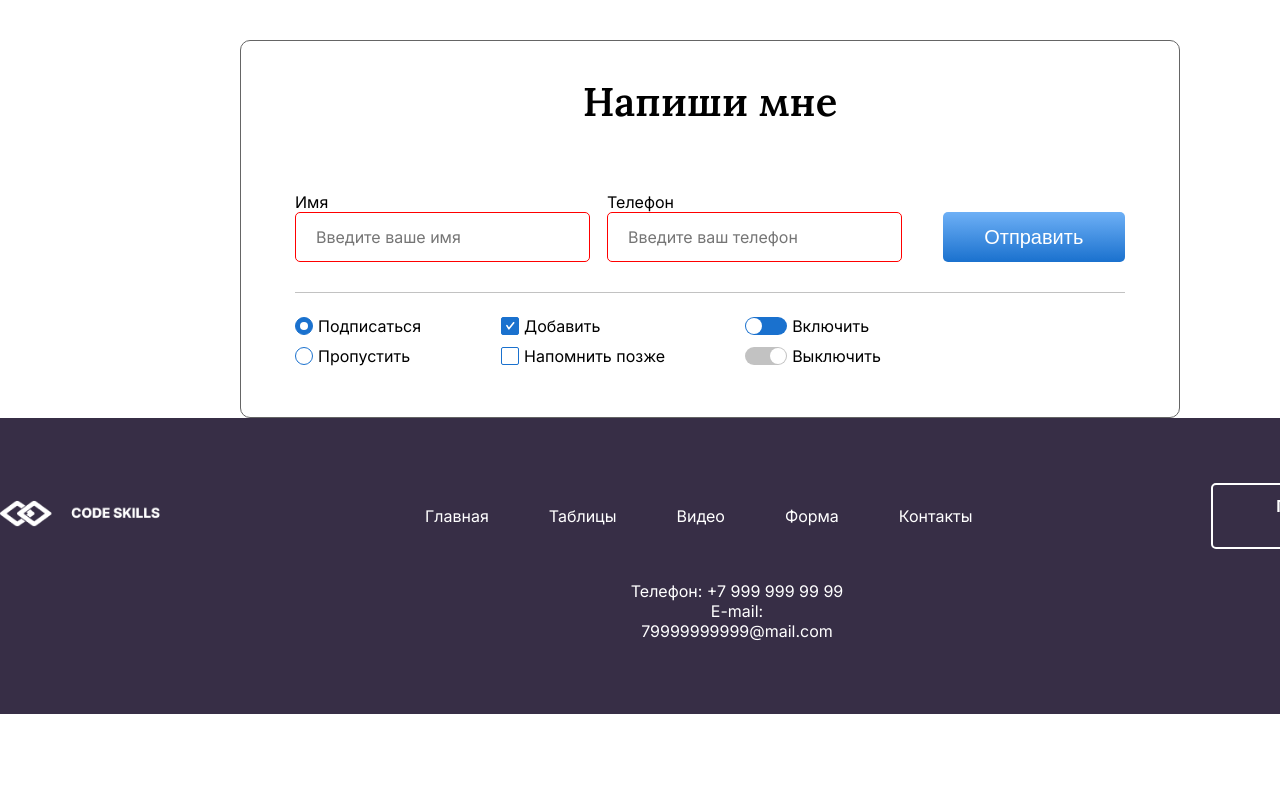
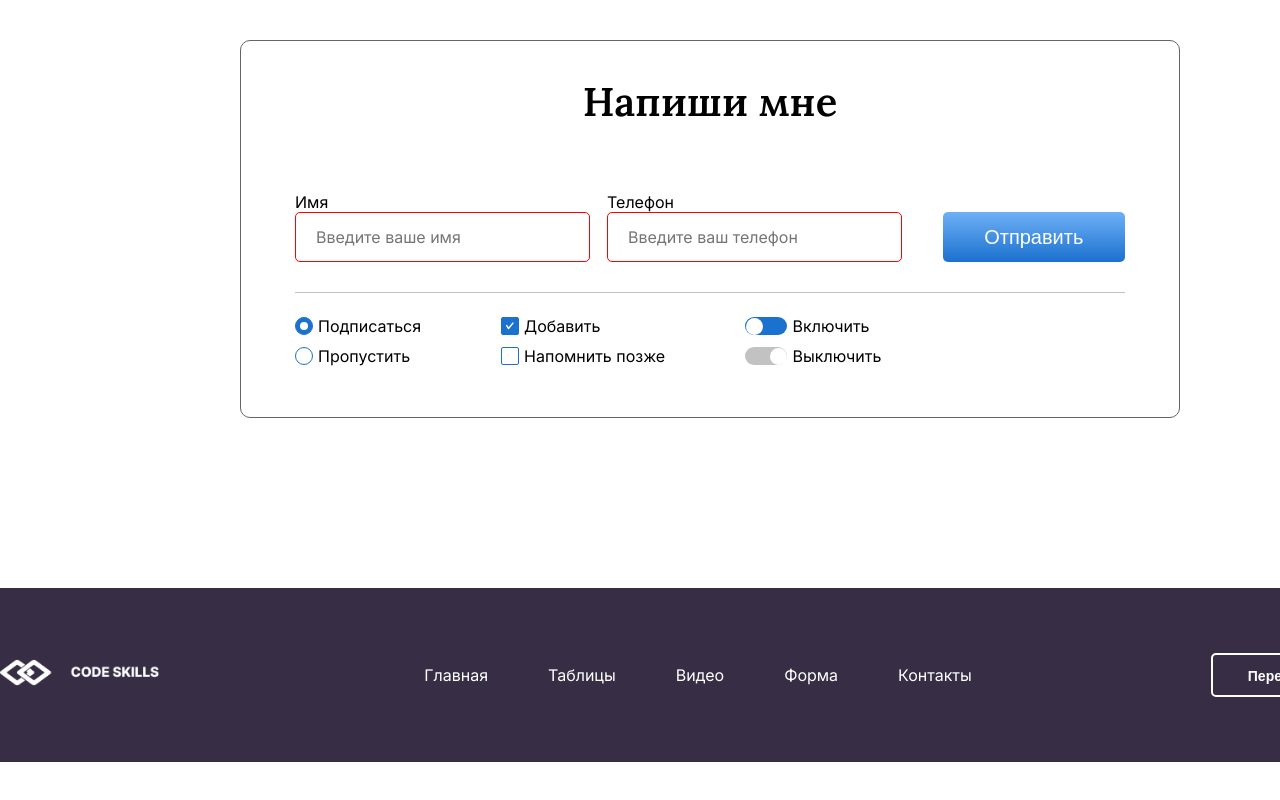
Before and after one commit to F1ex000/Module2less7, a plain HTML site: page index.html in a window 1280 px wide. Shown: the part 2203-3003 px from the top of the page. After the commit the page ends 2965 px from the top, so only its background shows below. Drawn offline with Linux system fonts and the light colour scheme.

Commit message:
Add files via upload

```diff
--- a/css/main.css
+++ b/css/main.css
@@ -4,18 +4,22 @@ body{
     font-family: "Inter", sans-serif;
     font-size: 16px;
 }
+
 *{
     box-sizing: border-box;
 }
+
 .container{
     width: 1420px;
     margin: 0 auto;
 }
+
 h1, h2, h3, h4, h5, h6 {
     margin: 0;
     font-weight: 600;
     font-family: "Lora", serif;
 }
+
 input{
     margin: 0;
 }
@@ -33,22 +37,27 @@ h2 {
     font-size: 40px;
     text-align: center;
 }
+
 a{
     color: white;
     text-decoration: none;
 }
+
 ul{
     margin: 0;
     padding: 0;
 }
+
 li{
     display: block;
     margin: 0;
     padding: 0;
 }
+
 section{
     padding-top: 170px;
 }
+
 .section__title{
     margin-bottom: 65px;
 }
@@ -57,10 +66,17 @@ section{
     background: #1A71CE;
     padding: 35px 0 5px;
 }
+
 .menu{
     display: flex;
     align-items: center;
 }
+
+.footer__content{
+    display: flex;
+    align-items: center;
+}
+
 .menu__logo{
     background-image: url("../img/logo.png");
     background-size: contain;
@@ -69,16 +85,20 @@ section{
     display: block;
     margin-right: 265px;
 }
+
 .menu__list{
     display: flex;
     gap: 60px;
 }
+
 .menu__item{
     font-size: 14px;
 }
+
 .menu__item>a{
     transition: color .5s ease;
 }
+
 .menu__item>a:hover{
     color: #372E46;
     transition: color .5s ease;
@@ -91,22 +111,27 @@ section{
     padding-bottom: 112px;
     overflow-x: hidden;
 }
+
 .offer-wrapper{
     display: flex;
     justify-content: space-between;
     align-items: center;
 }
+
 .offer{
     width: 688px;
 }
+
 .offer__text{
     width: 608px;
     padding: 25px 0 45px;
     font-size: 20px;
 }
+
 .offer-img-wrapper{
     position: relative;
 }
+
 .offer__bg{
     position: absolute;
     z-index: 1;
@@ -115,12 +140,14 @@ section{
     width: 848px;
     height: 713px;
 }
+
 .offer__img{
     position: relative;
     z-index: 2;
     width: 543px;
     height: 551px;
 }
+
 .offer__btn{
     background-color: transparent;
     border: 2px solid white;
@@ -132,6 +159,7 @@ section{
     transition: color .5s ease, background-color .5s ease;
     cursor: pointer;
 }
+
 .offer__btn:hover{
     background: #fff;
     color: #1A71CE;
@@ -141,6 +169,7 @@ section{
 .table-section{
     padding-top: 150px;
 }
+
 .table{
     border: 1px solid #656565;
     border-spacing: 0;
@@ -148,28 +177,35 @@ section{
     margin: 0 auto;
     width: 1180px;
 }
+
 .table td{
     padding: 30px 0;
     text-align: center;
 }
+
 .table__row_head > th{
     background: #1A71CE;
 }
+
 .table__row_head >th:first-child{
     border-top-left-radius: 10px;
 }
+
 .table__row_head >th:last-child{
     border-top-right-radius: 10px;
 }
+
 .table__row_head > th {
     text-transform: uppercase;
     color: white;
     font-size: 16px;
     padding: 30px 0;
 }
+
 .table__row:nth-child(3){
     background: #f5f5f5;
 }
+
 .table__item:first-child{
     padding-left: 40px;
 }
@@ -180,14 +216,15 @@ section{
     border-radius: 10px;
 }
 
-
 .form-section{
     padding-bottom: 170px;
 }
+
 .form{
     display: flex;
     flex-direction: column;
 }
+
 .form-wrapper{
     width: 940px;
     border: 1px solid #656565;
@@ -195,16 +232,18 @@ section{
     margin: 0 auto;
     padding: 35px 54px 51px;
 }
+
 .input-wrapper{
     display: flex;
     align-items: end;
     gap: 17px;
+}
 
-}
 .input-wrapper:first-child{
     margin-bottom: 54px;
     position: relative;
 }
+
 .input-wrapper:first-child::after{
     content: '';
     width: 830px;
@@ -213,6 +252,7 @@ position: relative;
     position: absolute;
     top: 100px;
 }
+
 .input__item{
     width: 295px;
     height: 50px;
@@ -223,6 +263,7 @@ position: relative;
     font-size: 16px;
     padding-left: 10px;
 }
+
 .input__submit{
     height: 50px;
     width: 208px;
@@ -233,17 +274,21 @@ position: relative;
     color: white;
     font-size: 20px;
 }
+
 .input__item::placeholder{
     font-family: "inter", sans-serif;
     font-size: 16px;
     padding-left: 10px;
 }
+
 .input__item:valid{
     border: 1px solid green;
 }
+
 .input__item:invalid{
     border: 1px solid red;
 }
+
 .input-wrapper:last-child{
     gap: 80px;
 }
@@ -253,15 +298,18 @@ position: relative;
     flex-direction: column;
     gap: 10px;
 }
+
 .checkbox{
     position: absolute;
     z-index: -1;
     opacity: 0;
 }
+
 .checkbox+label{
     display: flex;
     align-items: center;
 }
+
 .checkbox+label::before{
     content: '';
     display: inline-block;
@@ -272,23 +320,25 @@ position: relative;
     margin-right: 5px;
     background-repeat: no-repeat;
     background-position: center center;
-    background-size: 9px 8px;
+    background-size: 8px 8px;
 }
+
 .checkbox:checked+label::before{
     background-image: url("../img/V.svg");
     background-color: #1A71CE;
 }
-
 
 .radio{
     position: absolute;
     z-index: -1;
     opacity: 0;
 }
+
 .radio+label{
     display: flex;
     align-items: center;
 }
+
 .radio+label::before{
     content: '';
     display: inline-block;
@@ -301,6 +351,7 @@ background-color: #1A71CE;
     background-position: center center;
     background-size: 8px 8px;
 }
+
 .radio:checked+label::before{
     background-image: url("../img/Ellipse.svg");
     background-color: #1A71CE;
@@ -311,42 +362,49 @@ background-color: #1A71CE;
     z-index: -1;
     opacity: 0;
 }
+
 .switch+label{
     display: flex;
     align-items: center;
 }
+
 .switch+label::before{
     content: '';
     display: inline-block;
     width: 42px;
     height: 18px;
     border-radius: 20px;
-    margin-right: 5px;
+    margin-right: 5.4px;
     background-color: #c2c2c2;
     background-image: url("../img/Ellipse.svg");
     background-repeat: no-repeat;
     background-position: 24.5px center;
-    background-size: 16px 16px;
+    background-size: 16.5px 16.5px;
 }
+
 .switch:checked+label::before{
     background-position: 0.5px center;
     background-color: #1A71CE;
 }
 
-
 .footer-section{
     background: #372E46;
     padding: 65px 0;
 }
+
 .menu__list_footer{
     margin-right: 239px;
 }
+
 .menu__logo_footer{
     width: 181px;
     background-repeat: no-repeat;
 }
+
 .offer__btn_footer{
-    font-size: 16px;
+    width: 228px;
+    height: 44px;
+    font-size: 14px;
 }
 
 .offer__btn_footer:hover{
@@ -354,16 +412,7 @@ background-color: #1A71CE;
     color: #372E46;
 }
 
-.menu__item1>a:hover{
+.menu__item__footer>a:hover{
     color: #1A71CE;
     transition: color .5s ease;
 }
-.footer-contacts{
-    padding-top: 32px;
-    text-align: center;
-    flex-direction: column;
-    width: 234px;
-    height: 100px;
-    margin-left: 620px;
-
-}
--- a/index.html
+++ b/index.html
@@ -36,7 +36,7 @@
                     <li class="menu__item"><a href="#table-section">Таблицы</a></li>
                     <li class="menu__item"><a href="#video">Видео</a></li>
                     <li class="menu__item"><a href="#form">Форма</a></li>
-                    <li class="menu__item"><a href="#footer-contacts">Контакты</a></li>
+                    <li class="menu__item"><a href="#">Контакты</a></li>
                 </ul>
             </nav>
         </div>
@@ -162,11 +162,11 @@
             </form>
         </div>
     </div>
-
+</section>
 
 <footer class="footer-section">
     <div class="container">
-        <div class="menu">
+        <div class="footer__content">
             <a href="#" class="menu__logo menu__logo_footer"></a>
                 <nav class="menu__nav">
                     <ul class="menu__list menu__list_footer">
@@ -174,17 +174,13 @@
                         <li class="menu__item1"><a href="#table-section">Таблицы</a></li>
                         <li class="menu__item1"><a href="#video">Видео</a></li>
                         <li class="menu__item1"><a href="#form">Форма</a></li>
-                        <li class="menu__item1"><a href="#footer-contacts">Контакты</a></li>
+                        <li class="menu__item1"><a href="#">Контакты</a></li>
                     </ul>
                 </nav>
                 <button class="offer__btn offer__btn_footer">Перейти к практике</button>
+         </div>
+    </div>
 
-        </div>
-    </div>
-    <div class="footer-contacts" id="footer-contacts">
-        <a href="tel: +79999999999" class="phone footer-phone"> Телефон: +7 999 999 99 99</a>
-        <a href="mailto:79999999999@mail.com" target="_blank" class="mail">E-mail: 79999999999@mail.com</a>
-      </div>
 </footer>
 
 
```
Lines whose indentation alone changed are shown as unchanged.
